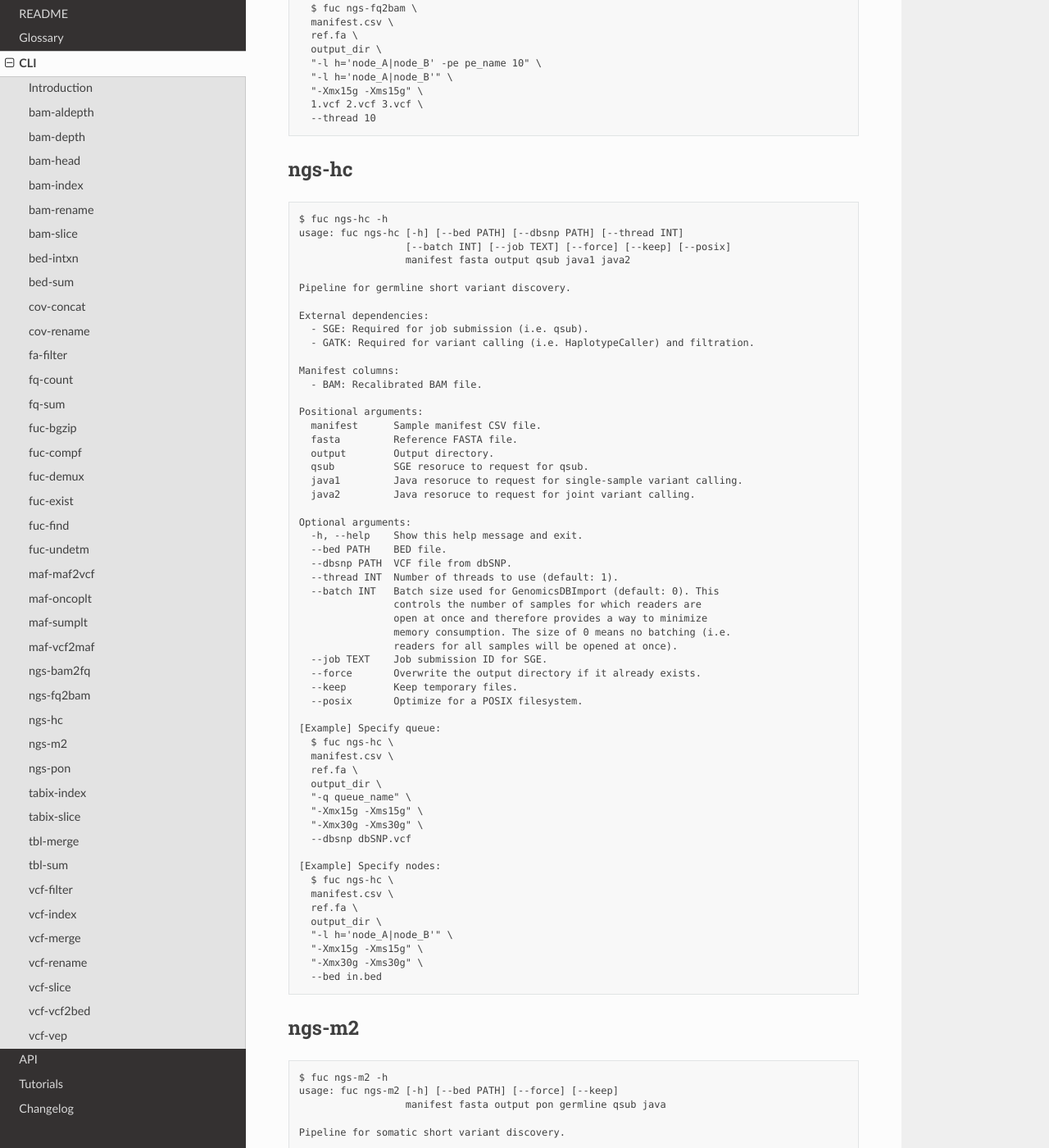
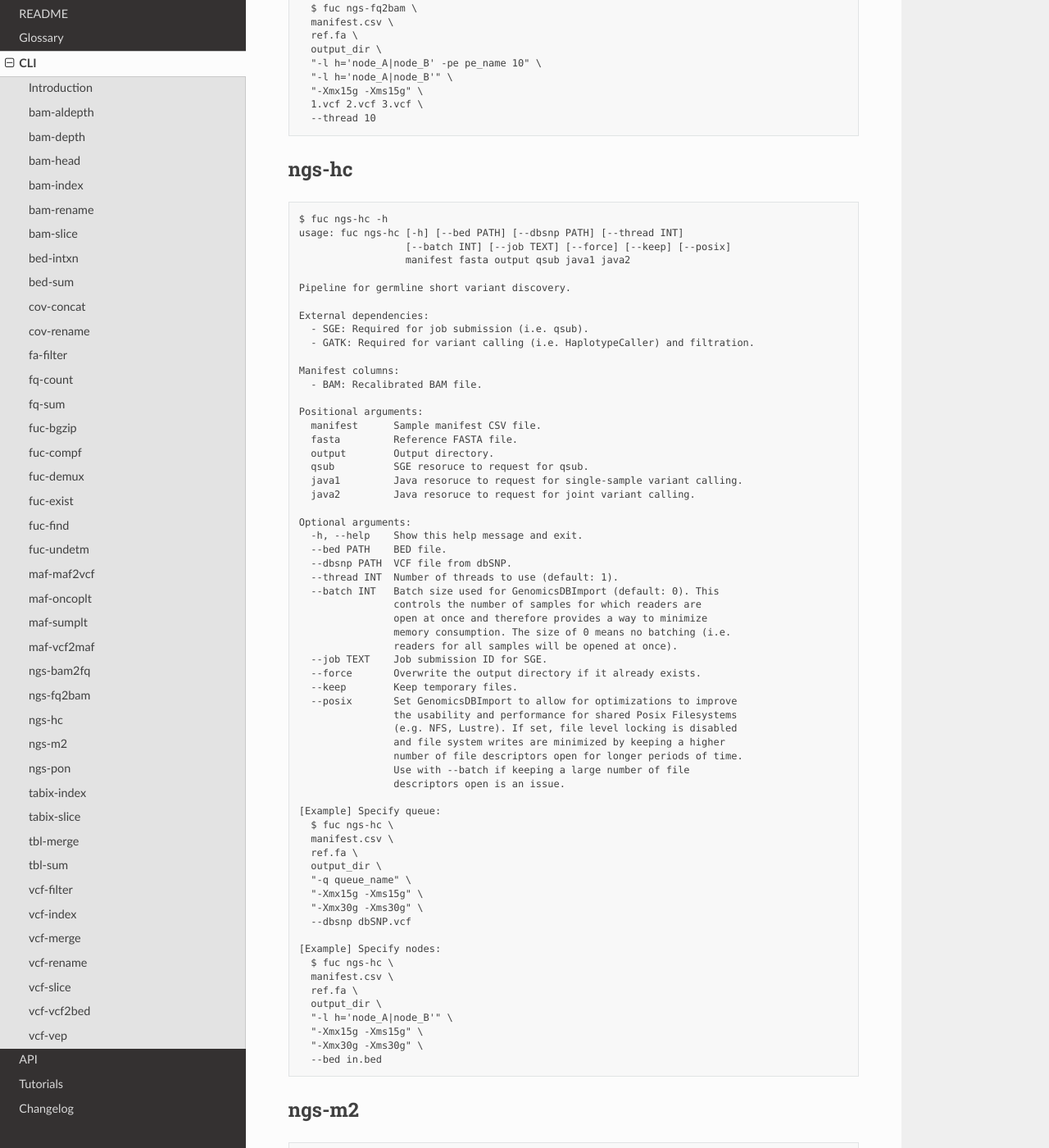
Before and after one commit to sbslee/fuc, a Sphinx documentation site: the page built from docs/cli.rst, in a window 1280 px wide and 1400 px high, scrolled down 14157 px. Shown: the whole window at 82% size. Built offline with Sphinx 7.4.7 and the Read the Docs theme 2.0.0, drawn with Linux system fonts in a browser that asks for light colours.

Commit message:
Update `ngs-hc`:
* Update :command:`ngs-hc` command so that when ``--posix`` is set it
will use ``--genomicsdb-shared-posixfs-optimizations`` argument from
:command:`GenomicsDBImport` command instead of doing ``export
TILEDB_DISABLE_FILE_LOCKING=1``.

```diff
--- a/CHANGELOG.rst
+++ b/CHANGELOG.rst
@@ -9,6 +9,7 @@ Changelog
 * Add new argument ``--thread`` to :command:`ngs-hc` command. This argument will be used to set ``--native-pair-hmm-threads`` for GATK's :command:`HaplotypeCaller` command, ``--reader-threads`` for GATK's :command:`GenomicsDBImport` command, and ``-XX:ParallelGCThreads`` and ``-XX:ConcGCThreads`` for Java.
 * Add new argument ``--batch`` to :command:`ngs-hc` command. This argument sets the batch size used for :command:`GenomicsDBImport` command.
 * Update :command:`ngs-bam2fq` command to fix the SGE issue that outputs an error like ``Unable to run job: denied: "XXXXX" is not a valid object name (cannot start with a digit)``.
+* Update :command:`ngs-hc` command so that when ``--posix`` is set it will use ``--genomicsdb-shared-posixfs-optimizations`` argument from :command:`GenomicsDBImport` command instead of doing ``export TILEDB_DISABLE_FILE_LOCKING=1``.
 
 0.28.0 (2021-12-05)
 -------------------
--- a/docs/cli.rst
+++ b/docs/cli.rst
@@ -878,7 +878,13 @@ ngs-hc
      --job TEXT    Job submission ID for SGE.
      --force       Overwrite the output directory if it already exists.
      --keep        Keep temporary files.
-     --posix       Optimize for a POSIX filesystem.
+     --posix       Set GenomicsDBImport to allow for optimizations to improve
+                   the usability and performance for shared Posix Filesystems
+                   (e.g. NFS, Lustre). If set, file level locking is disabled
+                   and file system writes are minimized by keeping a higher
+                   number of file descriptors open for longer periods of time.
+                   Use with --batch if keeping a large number of file
+                   descriptors open is an issue.
 
    [Example] Specify queue:
      $ fuc ngs-hc \
```
Also changed, not shown: 1 other file.
